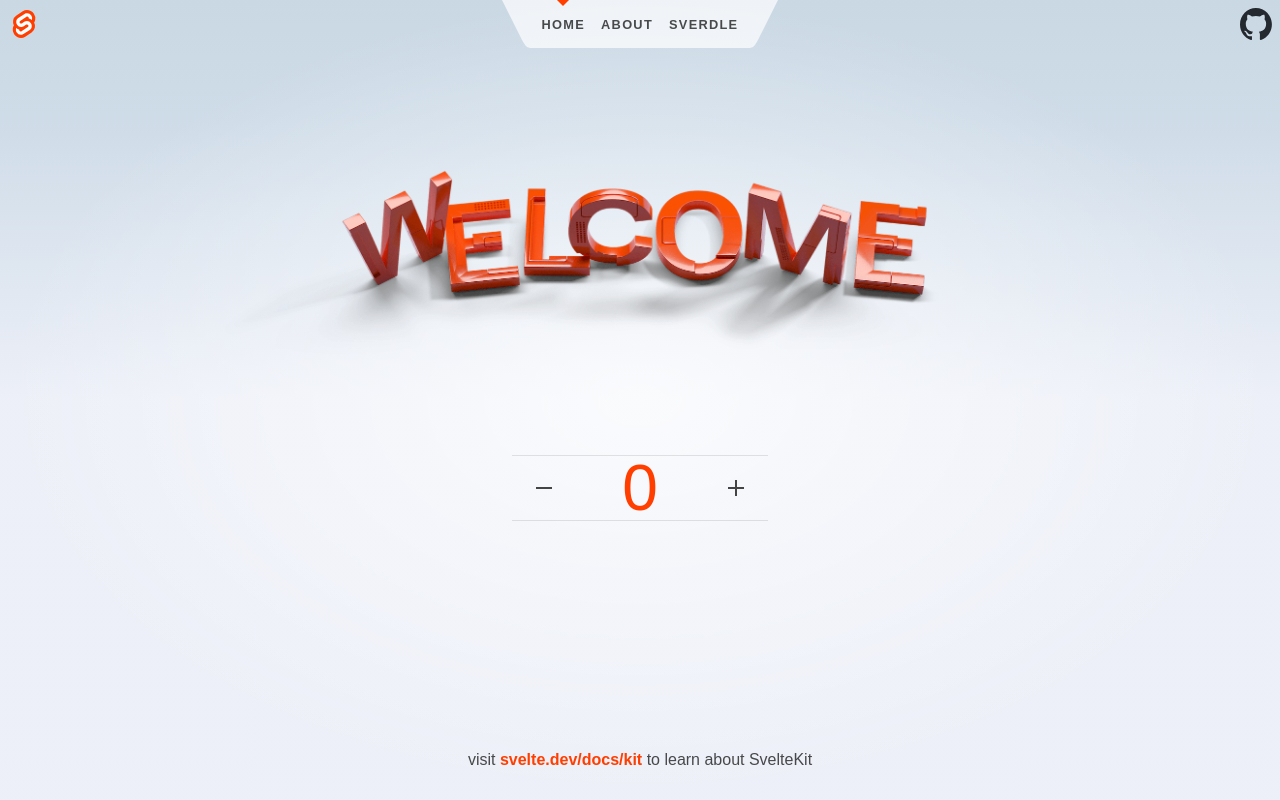
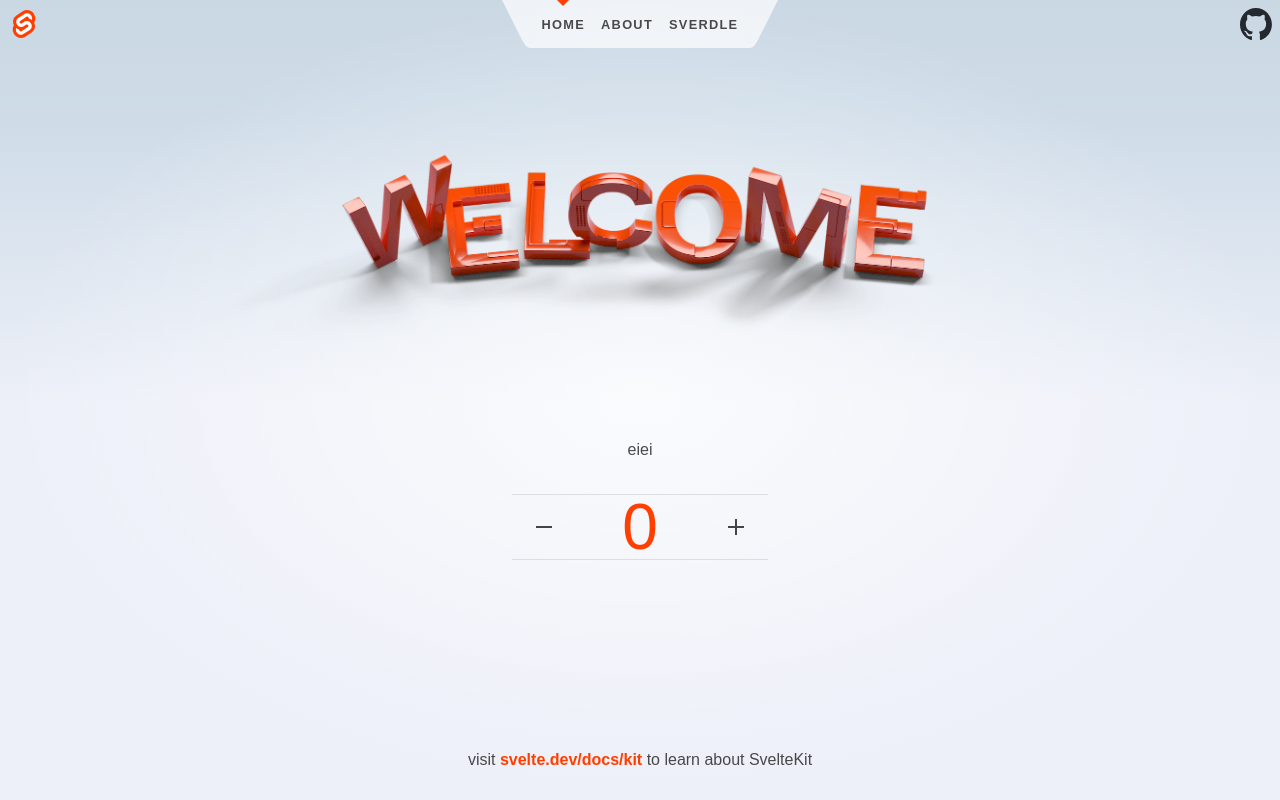
Before and after one commit to pratuurtx/svelte-test, a SvelteKit app: page / in a window 1280 px wide. Built offline with nearby package versions, Linux system fonts and the light colour scheme.

Commit message:
Add p tag

```diff
--- a/src/routes/+page.svelte
+++ b/src/routes/+page.svelte
@@ -18,6 +18,7 @@
 			</picture>
 		</span>
 	</h1>
+	<p>eiei</p>
 	<Counter />
 </section>
 
```
